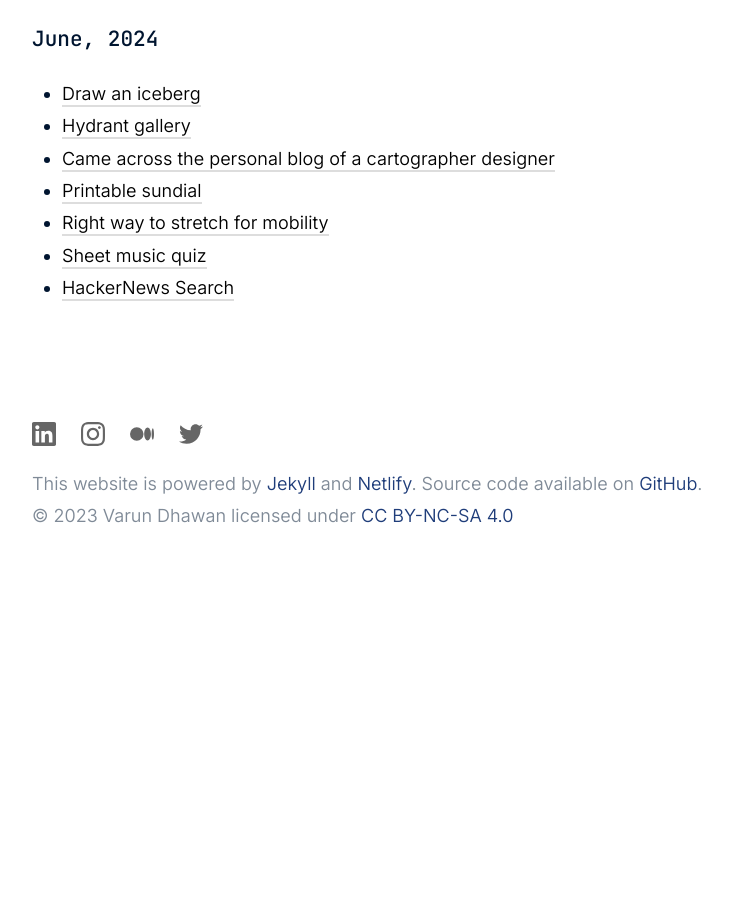
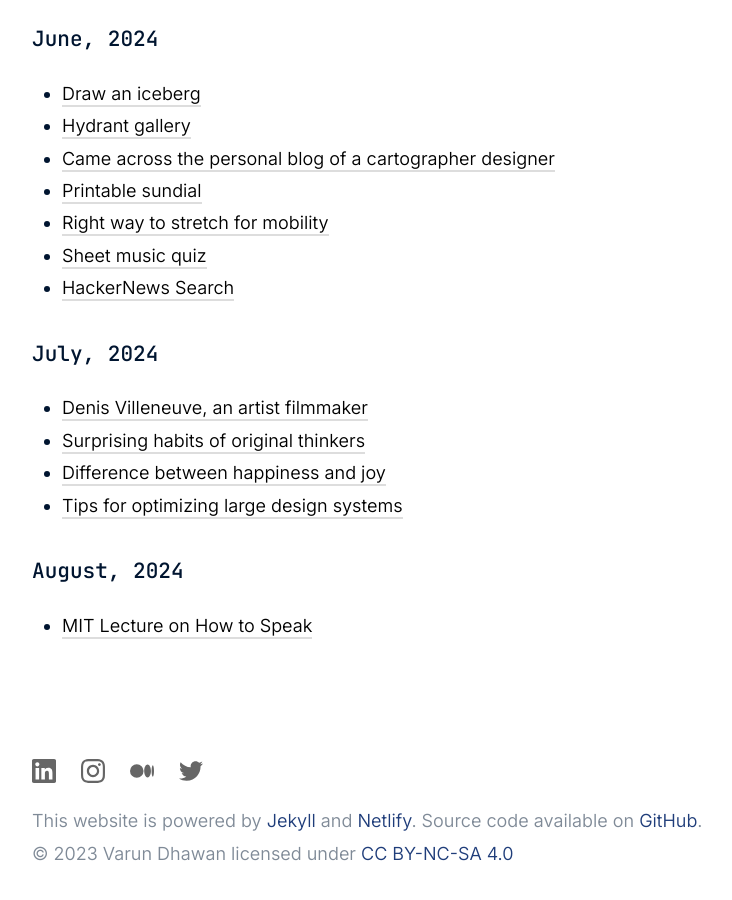
Before and after one commit to varundhawan5792/varundhawan.com, a Jekyll site: the page built from _notes/links.md, in a window 1280 px wide and 900 px high, scrolled down 1465 px. Shown: the whole window, without its empty margins (126-858 px from the left). Built offline with Jekyll 4.4.1, drawn with Linux system fonts in a browser that asks for light colours; before the commit the page ends 2027 px from its top, so only the background shows below that.

Commit message:
Syncing updates

```diff
--- a/_notes/links.md
+++ b/_notes/links.md
@@ -44,3 +44,12 @@ excerpt: A collection of ideas I found interesting
 - [Right way to stretch for mobility](https://tylertringas.com/mobility/)
 - [Sheet music quiz](https://www.notequiz.app/)
 - [HackerNews Search](https://hackernews.demo.vectara.com/)
+
+### July, 2024
+- [Denis Villeneuve, an artist filmmaker](https://kickasscanadians.ca/denis-villeneuve/)
+- [Surprising habits of original thinkers](https://www.youtube.com/watch?v=fxbCHn6gE3U)
+- [Difference between happiness and joy](https://www.nytimes.com/2019/05/07/opinion/happiness-joy-emotion.html)
+- [Tips for optimizing large design systems](https://www.youtube.com/watch?v=MJTCfSFLUGE)
+
+### August, 2024
+- [MIT Lecture on How to Speak](https://www.youtube.com/watch?v=Unzc731iCUY)
```
Also changed, not shown: _notes/readwise/Articles/Can You Explain How You Manage Your Team.md (added, +17 -0 lines), _notes/readwise/Articles/On Personal Relations as a Manager.md (added, +13 -0 lines), _notes/readwise/Articles/iPhones Will Soon Be Able to Stream Live Video on 911 Calls.md (added, +13 -0 lines), _pages/books.html (added, +39 -0 lines).
